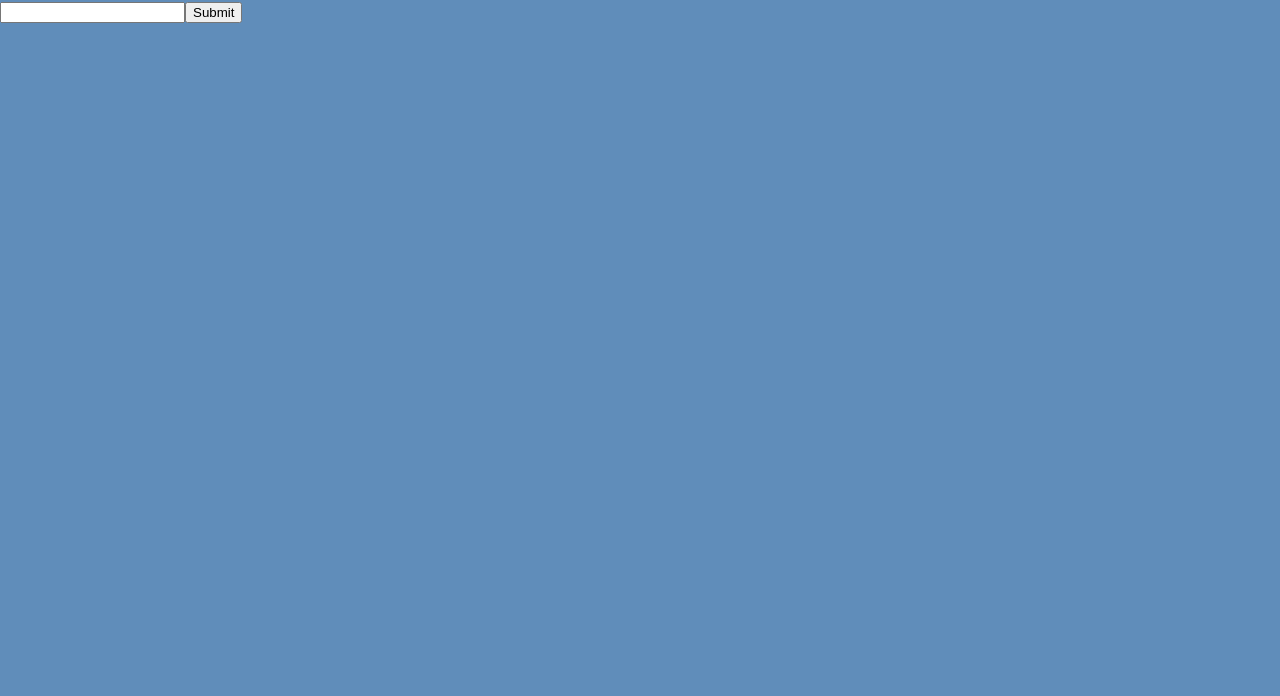
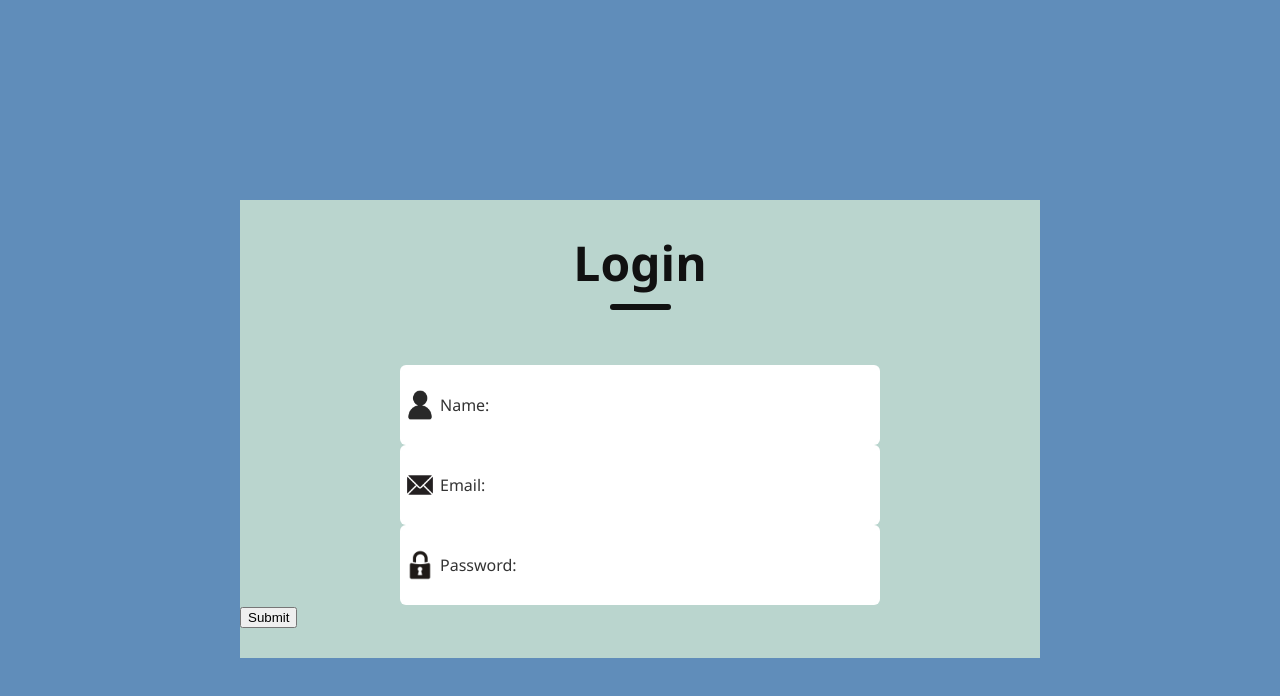
Before and after one commit to yasmincsun/comp490project, a React (Vite) app in the folder FrontEnd/: page /login in a window 1280 px wide. Shown: the top 696 px of the page. Built offline with nearby package versions, Linux system fonts and the light colour scheme; the HTML template or start-up script is replaced by a standard one.

Commit message:
some functionality

```diff
--- a/FrontEnd/src/App.jsx
+++ b/FrontEnd/src/App.jsx
@@ -8,7 +8,7 @@ function App() {
   return (
 
 
-        <Home />
+        <Login />
 
 
 
--- a/FrontEnd/src/components/homePage/homePage.css
+++ b/FrontEnd/src/components/homePage/homePage.css
@@ -1,3 +1,197 @@
-.backStyle{
-    background-color: black;
+/*
+    gap: 30px;
+    margin: 60px auto;
+    */
+
+.container{
+    display: flex;
+    flex-direction: column;
+    margin: auto;
+    margin-top: 200px;
+    width: 800px;
+    background: #bad5ce;
+    padding-bottom: 30px;
 }
+
+.header{
+    display: flex;
+    flex-direction: column;
+    align-items: center;
+    gap: 9px;
+    width: 100%;
+    margin-top: 30px;
+}
+
+.text{
+    color: #111;
+    font-size: 48px;
+    font-weight: 700;
+}
+
+.underline{
+    width: 61px;
+    height: 6px;
+    background: #111;
+    border-radius: 9px;
+}
+
+.inputs{
+    margin-top: 55px;
+    display: flex;
+    flex-direction: column;
+    gap: 25px;
+}
+
+.input{
+    display: flex;
+    align-items: center;
+    margin: auto;
+    width: 480px;
+    height: 80px;
+    background: #fff;
+    border-radius: 6px;
+}
+
+.input img{
+    margin: 0px 30px;
+}
+
+.nameInput{
+    display: flex;
+    align-items: center;
+    margin: auto;
+    width: 480px;
+    height: 80px;
+    background: #fff;
+    border-radius: 6px;
+}
+.emailInput{
+    display: flex;
+    align-items: center;
+    margin: auto;
+    width: 480px;
+    height: 80px;
+    background: #fff;
+    border-radius: 6px;
+}
+.passwordInput{
+    display: flex;
+    align-items: center;
+    margin: auto;
+    width: 480px;
+    height: 80px;
+    background: #fff;
+    border-radius: 6px;
+}
+
+.input input{
+    height: 50px;
+    width: 400px;
+    background: transparent;
+    border: none;
+    outline: none;
+    color: #797979;
+    font-size: 19px;
+}
+
+.nameInput input{
+    height: 50px;
+    width: 400px;
+    background: transparent;
+    border: none;
+    outline: none;
+    color: #797979;
+    font-size: 19px;
+}
+
+.emailInput input{
+    height: 50px;
+    width: 400px;
+    background: transparent;
+    border: none;
+    outline: none;
+    color: #797979;
+    font-size: 19px;
+}
+
+.passwordInput input{
+    height: 50px;
+    width: 400px;
+    background: transparent;
+    border: none;
+    outline: none;
+    color: #797979;
+    font-size: 19px;
+}
+
+.forgotPassword{
+    padding-left: 62px;
+    margin-top: 67px;
+    color: #797979;
+    font-size: 18px;
+}
+
+.forgotPassword span{
+    color: #4c00b4;
+    cursor: pointer;
+}
+
+.submitContainer{
+    display: flex;
+    justify-content: center;
+    align-items: center;
+}
+
+.submit {
+    color: #4c00b4;
+    cursor: pointer;
+}
+
+.changePageContainer{
+    display: flex;
+    justify-content: center;
+    align-items: center;
+    width: 220px;
+    height: 59px;
+    color: #ffff;
+    background: #4c00b4;
+    border-radius: 50px;
+    font-size: 19px;
+    font-weight: 700;
+    cursor: pointer;
+
+    gap: 30px;
+    margin: 60px auto;
+
+}
+
+.submitLogin{
+    display: flex;
+    justify-content: center;
+    align-items: center;
+    width: 220px;
+    height: 59px;
+    color: #ffff;
+    background: #4c00b4;
+    border-radius: 50px;
+    font-size: 19px;
+    font-weight: 700;
+    cursor: pointer;
+}
+
+.gray{
+    background: #eaeaea;
+    color: #676767;
+}
+
+.noAccount{
+    padding-left: 62px;
+    margin-top: 20px;
+    color: #797979;
+    font-size: 18px;
+}
+
+.noAccount span{
+    color: #4c00b4;
+    cursor: pointer;
+}
--- a/FrontEnd/src/components/homePage/homePage.jsx
+++ b/FrontEnd/src/components/homePage/homePage.jsx
@@ -1,45 +1,135 @@
-import './homePage.css'
-import React, { useState } from 'react';
+import React, { useState } from "react";
+import "./homePage.css"
+import userIcon from '../assets/person.png'
+import emailIcon from '../assets/email.png'
+import passwordIcon from '../assets/password.png';
 
-function MyForm() {
-    const [inputValue, setInputValue] = useState('');
-    const [error, setError] = useState('');
+const FormWithValidation = () => {
+    const [formData, setFormData] = useState({
+        firstName: "",
+        lastName: "",
+        email: "",
+    });
 
-    const validateInput = (value) => {
-        if (value.trim() === '') {
-            return 'Input cannot be empty.';
+    const [formErrors, setFormErrors] = useState({
+        firstName: "",
+        lastName: "",
+        email: "",
+    });
+
+    const handleInputChange = (event) => {
+        const { name, value } = event.target;
+
+        // Update form data
+        setFormData({
+            ...formData,
+            [name]: value,
+        });
+
+        // Perform validation
+        if (name === "firstName" && value !== "test") {
+            setFormErrors({
+                ...formErrors,
+                firstName: "First name is required.",
+            });
+        } else if (name === "lastName" && value === "") {
+            setFormErrors({
+                ...formErrors,
+                lastName: "Last name is required.",
+            });
+        } else if (name === "email" && !/^\S+@\S+\.\S+$/.test(value)) {
+            setFormErrors({
+                ...formErrors,
+                email: "Invalid email address.",
+            });
+        } else {
+            // Clear validation errors if input is valid
+            setFormErrors({
+                ...formErrors,
+                [name]: "",
+            });
         }
-        if (!/^\d+$/.test(value)) { // Example: only numbers allowed
-            return 'Input must be a number.';
-        }
-        return ''; // No error
-    };
-
-    const handleChange = (event) => {
-        const newValue = event.target.value;
-        setInputValue(newValue);
-        setError(validateInput(newValue)); // Validate on change
     };
 
     const handleSubmit = (event) => {
         event.preventDefault();
-        const finalError = validateInput(inputValue);
-        if (finalError) {
-            setError(finalError);
-            // Prevent form submission
+
+        // Perform validation before submitting the form
+        const validationErrors = Object.keys(formData).reduce((errors, name) => {
+            if (formData[name] === "") {
+                errors[name] = `${name.charAt(0).toUpperCase() + name.slice(1)
+                    } is required.`;
+            } else if (name === "email" && !/^\S+@\S+\.\S+$/.test(formData[name])) {
+                errors[name] = "Invalid email address.";
+            }
+            return errors;
+        }, {});
+
+        // Update form errors
+        setFormErrors(validationErrors);
+
+        // Check if there are any validation errors
+        if (Object.values(validationErrors).every((error) => error === "")) {
+            // Perform custom business logic or submit the form
+            console.log("Form submitted successfully!");
+            console.log("Form Data:", formData);
         } else {
-            // Form is valid, proceed with submission
-            console.log('Form submitted with value:', inputValue);
+            console.log("Form validation failed. Please check the errors.");
         }
     };
 
     return (
-        <form onSubmit={handleSubmit}>
-            <input type="text" value={inputValue} onChange={handleChange} />
-            {error && <p style={{ color: 'red' }}>{error}</p>}
-            <button type="submit">Submit</button>
-        </form>
+        <div className="container">
+
+            <div className="header">
+                <div className="text">Login</div>
+                <div className="underline"></div>
+            </div>
+
+            <div className="inputs">
+                <form>
+                    <label className="nameInput">
+                        <img src={userIcon} width={40} height={40} alt="" />
+                        Name:
+                        <input
+                            type="text"
+                            name="firstName"
+                            value={formData.firstName}
+                            onChange={handleInputChange}
+                        />
+                        <span className="error">{formErrors.firstName}</span>
+                    </label>
+
+                    <label className = "emailInput">
+                        <img src={emailIcon} width={40} height={40} alt="" />
+                        Email:
+                        <input
+                            type="text"
+                            name="lastName"
+                            value={formData.lastName}
+                            onChange={handleInputChange}
+                        />
+                        <span className="error">{formErrors.lastName}</span>
+                    </label>
+
+                    <label className="passwordInput">
+                        <img src={passwordIcon} width={40} height={40} alt="" />
+
+                        Password:
+                        <input
+                            type="email"
+                            name="email"
+                            value={formData.email}
+                            onChange={handleInputChange}
+                        />
+                        <span className="error">{formErrors.email}</span>
+                    </label>
+
+                    <button type="submitLogin" onClick={handleSubmit}>Submit</button>
+                </form>
+            </div>
+        </div>
     );
-}
+};
 
-export default MyForm;
+export default FormWithValidation;
--- a/FrontEnd/src/components/loginPage/login.jsx
+++ b/FrontEnd/src/components/loginPage/login.jsx
@@ -1,74 +1,135 @@
-// import React from 'react'
-import './loginPage.css'
-import { useState } from "react";
+import React, { useState } from "react";
+import "./loginPage.css"
 import userIcon from '../assets/person.png'
 import emailIcon from '../assets/email.png'
 import passwordIcon from '../assets/password.png';
 
-const loginPage = () => {
-    const [action, setAction] = useState("Login"); // Changes login screen
-    const [nameSignUp, setNameSignUp] = useState("");
-    const [emailSignIn, setEmailSignIn] = useState("");
-    const [passwordSignIn, setPasswordSignIn] = useState("");
-    const [buttonColor, setButtonColor] = useState('blue');
+const FormWithValidation = () => {
+    const [formData, setFormData] = useState({
+        firstName: "",
+        lastName: "",
+        email: "",
+    });
 
-    const handleClick = () => {
-        setButtonColor(prevColor => (prevColor === 'blue' ? 'red' : 'blue'));
+    const [formErrors, setFormErrors] = useState({
+        firstName: "",
+        lastName: "",
+        email: "",
+    });
+
+    const handleInputChange = (event) => {
+        const { name, value } = event.target;
+
+        // Update form data
+        setFormData({
+            ...formData,
+            [name]: value,
+        });
+
+        // Perform validation
+        if (name === "firstName" && value !== "test") {
+            setFormErrors({
+                ...formErrors,
+                firstName: "First name is required.",
+            });
+        } else if (name === "lastName" && value === "") {
+            setFormErrors({
+                ...formErrors,
+                lastName: "Last name is required.",
+            });
+        } else if (name === "email" && !/^\S+@\S+\.\S+$/.test(value)) {
+            setFormErrors({
+                ...formErrors,
+                email: "Invalid email address.",
+            });
+        } else {
+            // Clear validation errors if input is valid
+            setFormErrors({
+                ...formErrors,
+                [name]: "",
+            });
+        }
+    };
+
+    const handleSubmit = (event) => {
+        event.preventDefault();
+
+        // Perform validation before submitting the form
+        const validationErrors = Object.keys(formData).reduce((errors, name) => {
+            if (formData[name] === "") {
+                errors[name] = `${name.charAt(0).toUpperCase() + name.slice(1)
+                    } is required.`;
+            } else if (name === "email" && !/^\S+@\S+\.\S+$/.test(formData[name])) {
+                errors[name] = "Invalid email address.";
+            }
+            return errors;
+        }, {});
+
+        // Update form errors
+        setFormErrors(validationErrors);
+
+        // Check if there are any validation errors
+        if (Object.values(validationErrors).every((error) => error === "")) {
+            // Perform custom business logic or submit the form
+            console.log("Form submitted successfully!");
+            console.log("Form Data:", formData);
+        } else {
+            console.log("Form validation failed. Please check the errors.");
+        }
     };
 
     return (
-
         <div className="container">
 
             <div className="header">
-                <div className="text">{action}</div>
+                <div className="text">Login</div>
                 <div className="underline"></div>
             </div>
 
-            <div className="submitContainer">
-                <button className={action === "Login" ? "submit gray" : "submit"} onClick={() => { setAction("Sign Up") }}>Sign Up</button>
-                <button className={action === "Sign Up" ? "submit gray" : "submit"} onClick={() => { setAction("Login") }}>Login</button>
+            <div className="inputs">
+                <form>
+                    <label className="nameInput">
+                        <img src={userIcon} width={40} height={40} alt="" />
+                        Name:
+                        <input
+                            type="text"
+                            name="firstName"
+                            value={formData.firstName}
+                            onChange={handleInputChange}
+                        />
+                        <span className="error">{formErrors.firstName}</span>
+                    </label>
+
+                    <label className = "emailInput">
+                        <img src={emailIcon} width={40} height={40} alt="" />
+                        Email:
+                        <input
+                            type="text"
+                            name="lastName"
+                            value={formData.lastName}
+                            onChange={handleInputChange}
+                        />
+                        <span className="error">{formErrors.lastName}</span>
+                    </label>
+
+                    <label className="passwordInput">
+                        <img src={passwordIcon} width={40} height={40} alt="" />
+
+                        Password:
+                        <input
+                            type="email"
+                            name="email"
+                            value={formData.email}
+                            onChange={handleInputChange}
+                        />
+                        <span className="error">{formErrors.email}</span>
+                    </label>
+
+                    <button type="submitLogin" onClick={handleSubmit}>Submit</button>
+                </form>
             </div>
+        </div>
+    );
+};
 
-            <div className="inputs">
-
-                {action === "Login" ? <div></div> :
-
-                    <div className="nameInput">
-                        <img src={userIcon} width={40} height={40} alt="" />
-                        <input type="text" id="signUpName" placeholder='Name' value={nameSignUp} onChange={e => { console.log("Name: ", e.target.value), setNameSignUp(e.target.value) }} />
-                    </div>}
-
-                <div className="emailInput">
-                    <img src={emailIcon} width={40} height={40} alt="" />
-                    <input type="text" id="userEmail" placeholder='Email' value={emailSignIn} onChange={e => { console.log("Email:", e.target.value), setEmailSignIn(e.target.value) }}
-                    />
-                </div>
-                <form className="passwordInput">
-                    <img src={passwordIcon} width={40} height={40} alt="" />
-                    <label htmlFor="password"></label>
-                    <input type="password" id="password" name="password" placeholder='Password' value={passwordSignIn} onChange={e => { console.log("Password:", e.target.value), setPasswordSignIn(e.target.value) }} />
-                </form>
-
-            </div>
-
-            {action === "Sign Up" ? <div></div> : <div className="forgotPassword">Forgot Password? <span>Click Here!</span></div>}
-            {action === "Sign Up" ? <div></div> : <div className="noAccount">Don't have an Account? <span>Sign Up!</span> </div>}
-
-            <div className='text'>{emailSignIn}</div>
-            <div className='text'>{passwordSignIn}</div>
-
-            <div className="changePageContainer">
-                <button type="submitLogin" style={{ backgroundColor: buttonColor, color: 'white', padding: '10px 20px', border: 'none', cursor: 'pointer' }}
-                    onClick={handleClick}>Submit</button>
-            </div>
-
-        </div >
-
-
-
-    )
-
-}
-
-export default loginPage;
+export default FormWithValidation;
```
